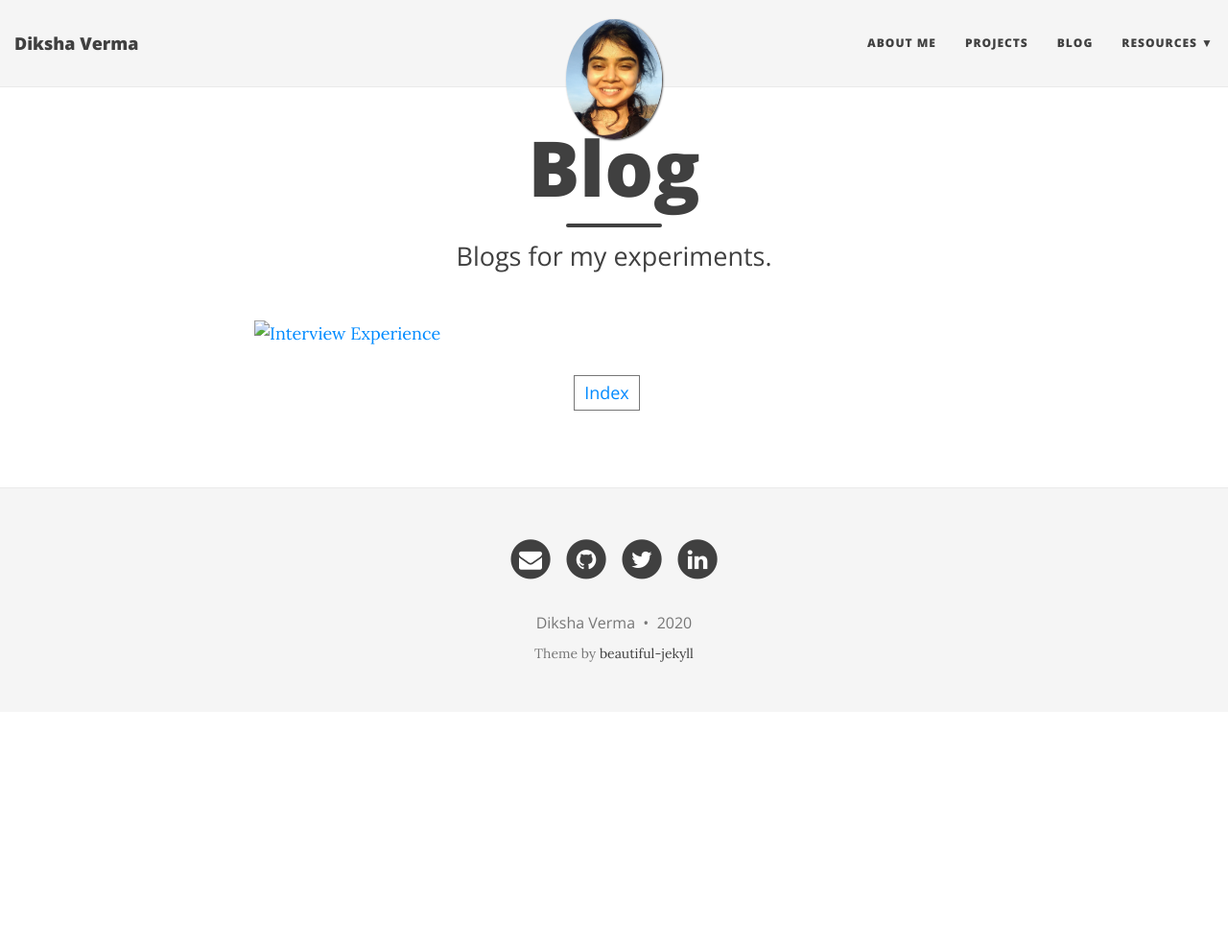
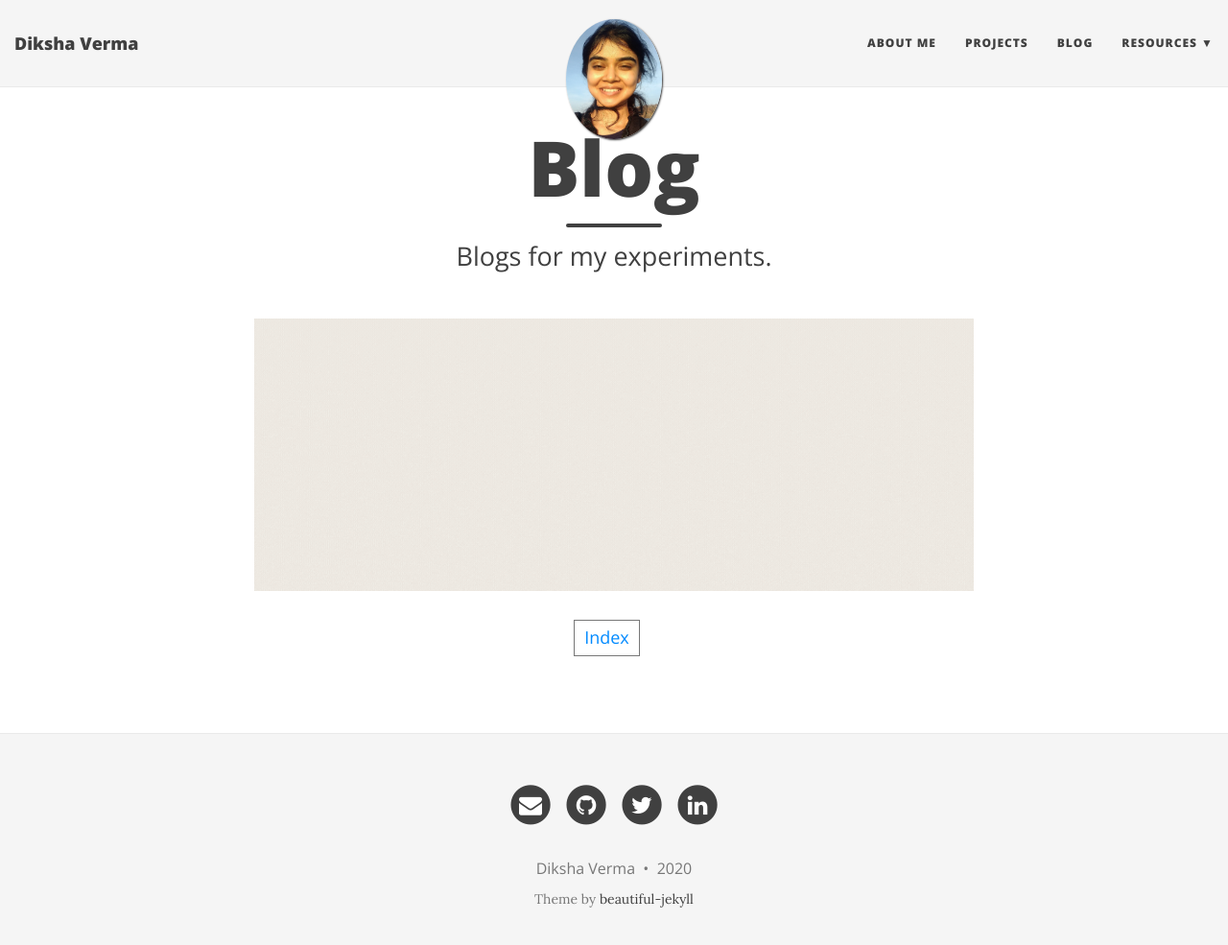
Before and after one commit to zenithexpo/temporary, a Jekyll site: the page built from blog/index.html, in a window 1280 px wide and 998 px high. Shown: the top 985 px of the window at 96% size. Built offline with Jekyll 4.4.1, drawn with Linux system fonts in a browser that asks for light colours; nearby versions of some CDN libraries.

Commit message:
adding path to image

```diff
--- a/blog/index.html
+++ b/blog/index.html
@@ -4,7 +4,7 @@ title: Blog
 subtitle: Blogs for my experiments.
 css: "/css/index_new.css"
 ---
-<p> <a href="https://medium.com/@diksha_verma/my-oracle-interview-experience-server-technology-e821eb3146ce"><img src="" alt="Interview Experience"></a> <p>
+<p> <a href="https://medium.com/@diksha_verma/my-oracle-interview-experience-server-technology-e821eb3146ce"><img src="blog_img/oracle interview experience.gif" alt="Interview Experience"></a> <p>
 
 
 
```
